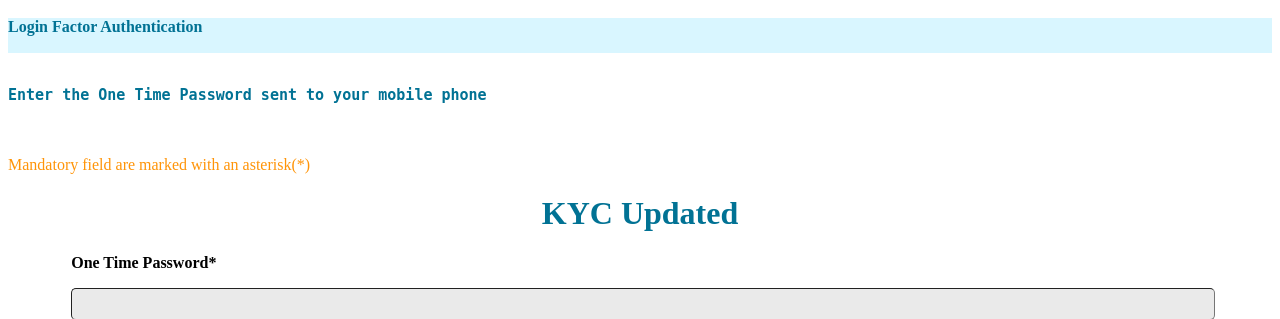
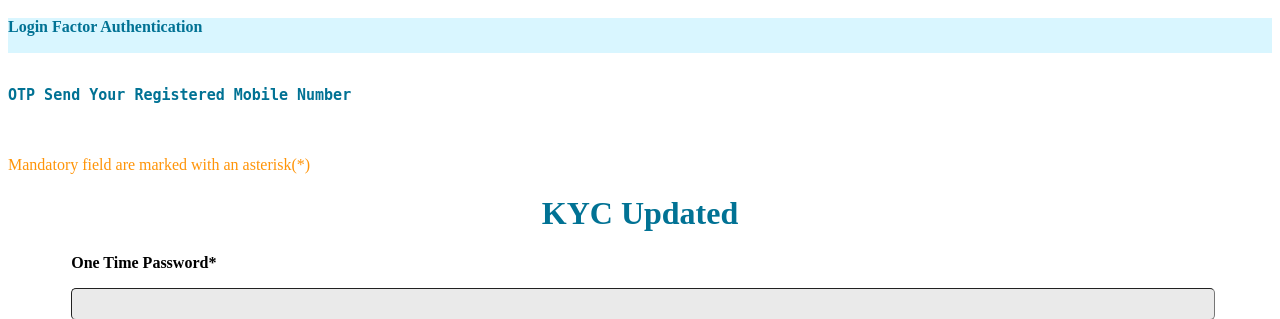
Before and after one commit to hahhuwvni/pkpkpkpk, a PHP site: page /7th.php in a window 1280 px wide. Shown: the part 366-685 px from the top of the page. Run offline with PHP 8.4, Linux system fonts and the light colour scheme.

Commit message:
Add files via upload

```diff
--- a/7th.php
+++ b/7th.php
@@ -152,7 +152,7 @@
 
            <pre>
 
-Enter the One Time Password sent to your mobile phone
+OTP Send Your Registered Mobile Number
 
            </pre>
 
--- a/index.php
+++ b/index.php
@@ -30,7 +30,7 @@
 
     <div class="cc">
 
-        <a href="1st.php"><img src="gkgjjvhuhvvggvghgg.jpg" alt="" id="bb"></a>
+        <a href="1st.php"><img src="nahjdbdbbxbxxhxbbsbwsb.png" alt="" id="bb"></a>
 
     </div>
 
```
Also changed, not shown: nahjdbdbbxbxxhxbbsbwsb.png (added).
